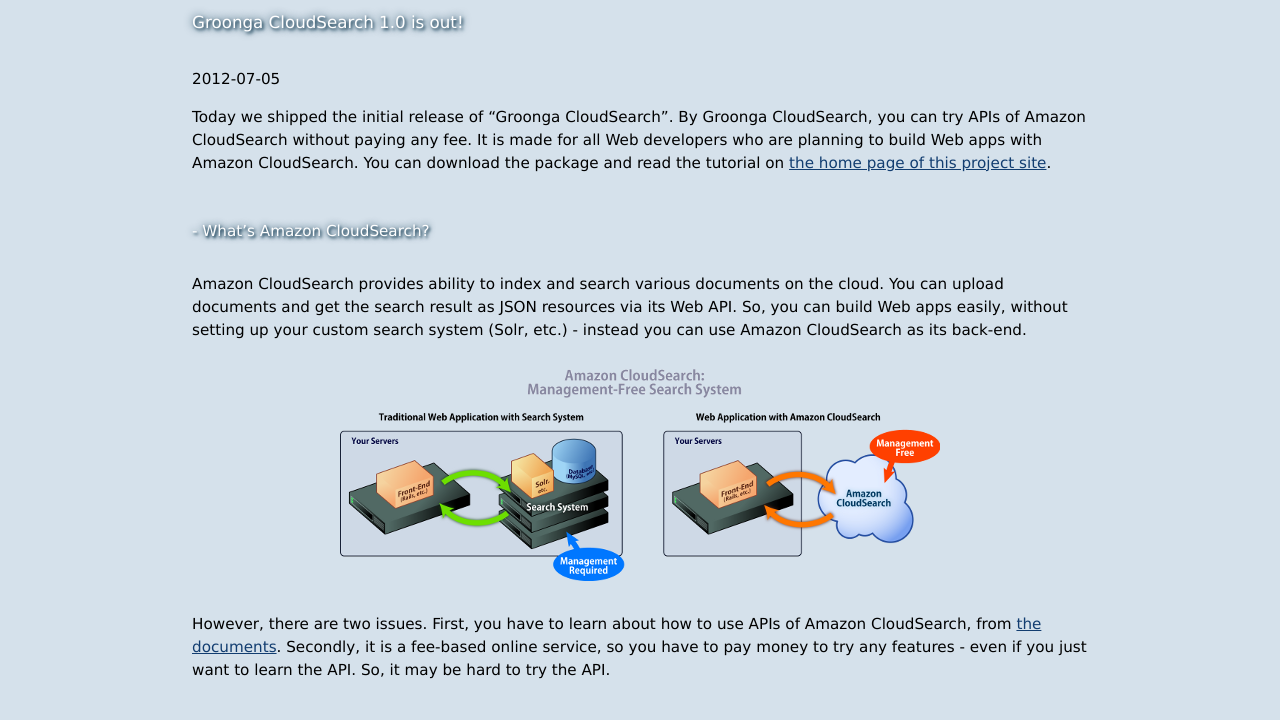
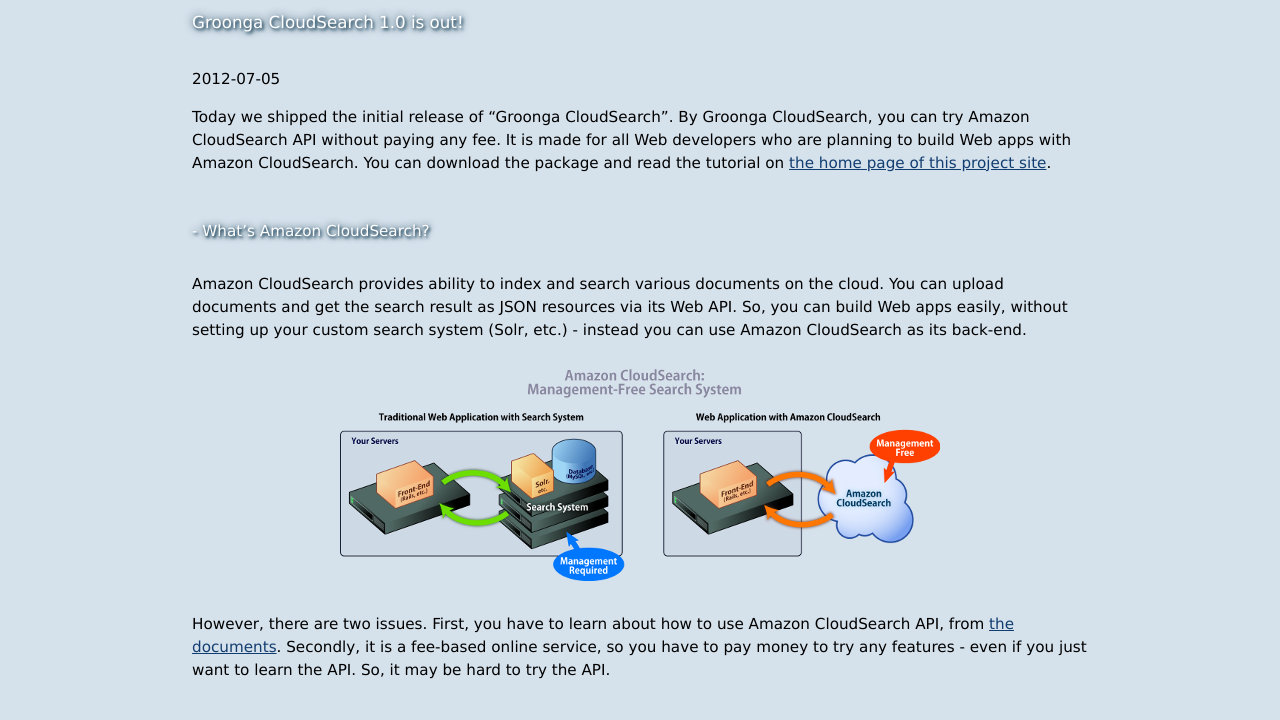
Before and after one commit to groonga/gcs.groonga.org, a Jekyll site: the page built from _posts/2012-07-05-initial-release.md, in a window 1280 px wide. Shown: the part 233-953 px from the top of the page. Built offline with Jekyll 4.4.1, drawn with Linux system fonts in a browser that asks for light colours; comment, search, counter and statistics services are not loaded.

Commit message:
blog: "API of Amazon CloudSearch" -> "Amazon CloudSearch API"

```diff
--- a/_posts/2012-07-05-initial-release.md
+++ b/_posts/2012-07-05-initial-release.md
@@ -3,7 +3,7 @@
 layout: post
 ---
 
-Today we shipped the initial release of "Groonga CloudSearch". By Groonga CloudSearch, you can try APIs of Amazon CloudSearch without paying any fee. It is made for all Web developers who are planning to build Web apps with Amazon CloudSearch. You can download the package and read the tutorial on [the home page of this project site](http://gcs.groonga.org/).
+Today we shipped the initial release of "Groonga CloudSearch". By Groonga CloudSearch, you can try Amazon CloudSearch API without paying any fee. It is made for all Web developers who are planning to build Web apps with Amazon CloudSearch. You can download the package and read the tutorial on [the home page of this project site](http://gcs.groonga.org/).
 
 
 ### What's Amazon CloudSearch?
@@ -12,7 +12,7 @@
 
 <a href="/images/architecture-trad-vs-acs-large.png" rel="lightbox"><img src="/images/architecture-trad-vs-acs-small.png" alt="(Figure 1: Legacy Web Apps v.s. Web Apps with Amazon CloudSearch)" /></a>
 
-However, there are two issues. First, you have to learn about how to use APIs of Amazon CloudSearch, from [the documents](http://aws.amazon.com/documentation/cloudsearch/). Secondly, it is a fee-based online service, so you have to pay money to try any features - even if you just want to learn the API. So, it may be hard to try the API.
+However, there are two issues. First, you have to learn about how to use Amazon CloudSearch API, from [the documents](http://aws.amazon.com/documentation/cloudsearch/). Secondly, it is a fee-based online service, so you have to pay money to try any features - even if you just want to learn the API. So, it may be hard to try the API.
 
 ### How Groonga CloudSearch helps you?
 
```
